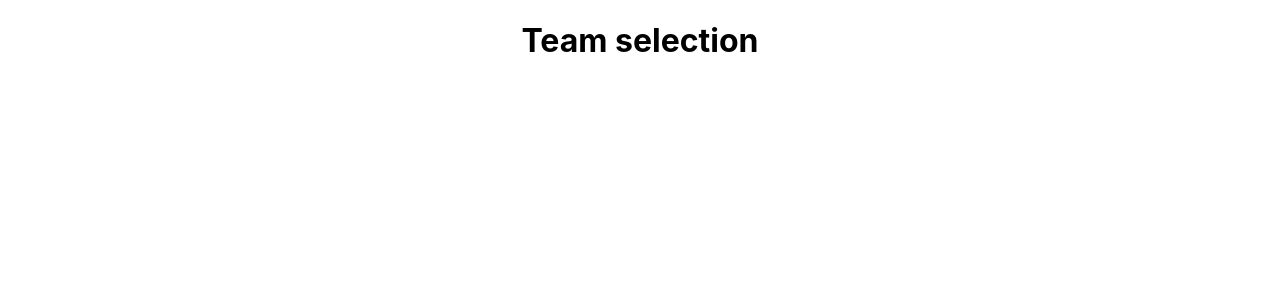
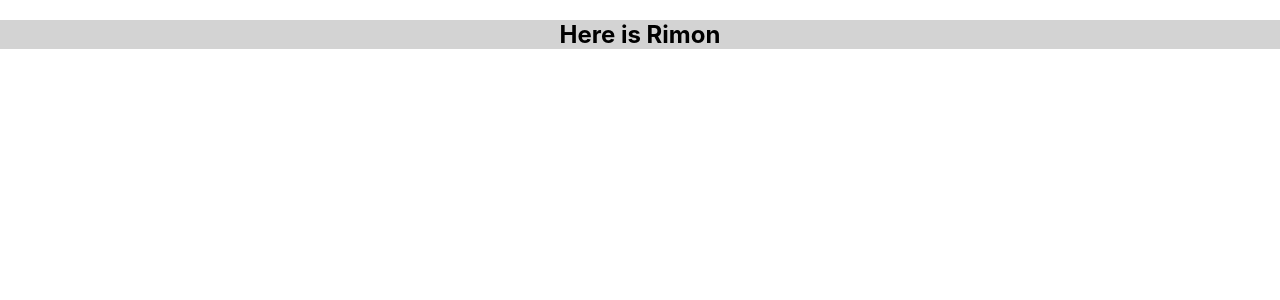
Before and after one commit to ahmedrimon/player-site, a React (Create React App) app: page / in a window 1280 px wide. Shown: the top 300 px of the page. Built offline with nearby package versions, Linux system fonts and the light colour scheme.

Commit message:
rimon file

```diff
--- a/package.json
+++ b/package.json
@@ -12,6 +12,7 @@
     "web-vitals": "^1.1.1"
   },
   "scripts": {
+    "api": "json-server db.json -p 3333 --delay 1500",
     "start": "react-scripts start",
     "build": "react-scripts build",
     "test": "react-scripts test",
@@ -34,5 +35,8 @@
       "last 1 firefox version",
       "last 1 safari version"
     ]
+  },
+  "devDependencies": {
+    "json-server": "^0.16.3"
   }
 }
--- a/src/App.css
+++ b/src/App.css
@@ -1,38 +1,4 @@
-.App {
+div {
+  background-color: lightgrey;
   text-align: center;
 }
-
-.App-logo {
-  height: 40vmin;
-  pointer-events: none;
-}
-
-@media (prefers-reduced-motion: no-preference) {
-  .App-logo {
-    animation: App-logo-spin infinite 20s linear;
-  }
-}
-
-.App-header {
-  background-color: #282c34;
-  min-height: 100vh;
-  display: flex;
-  flex-direction: column;
-  align-items: center;
-  justify-content: center;
-  font-size: calc(10px + 2vmin);
-  color: white;
-}
-
-.App-link {
-  color: #61dafb;
-}
-
-@keyframes App-logo-spin {
-  from {
-    transform: rotate(0deg);
-  }
-  to {
-    transform: rotate(360deg);
-  }
-}
--- a/src/App.js
+++ b/src/App.js
@@ -1,10 +1,12 @@
-import logo from './logo.svg';
+import React from 'react';
 import './App.css';
 
 function App() {
+
   return (
-    <div className="App">
-      <h1>Team selection</h1>
+    <div>
+      <h2>Here is Rimon</h2>
+
     </div>
   );
 }
```
Also changed, not shown: 1 other file (tests, documents, lock files or other folders).
